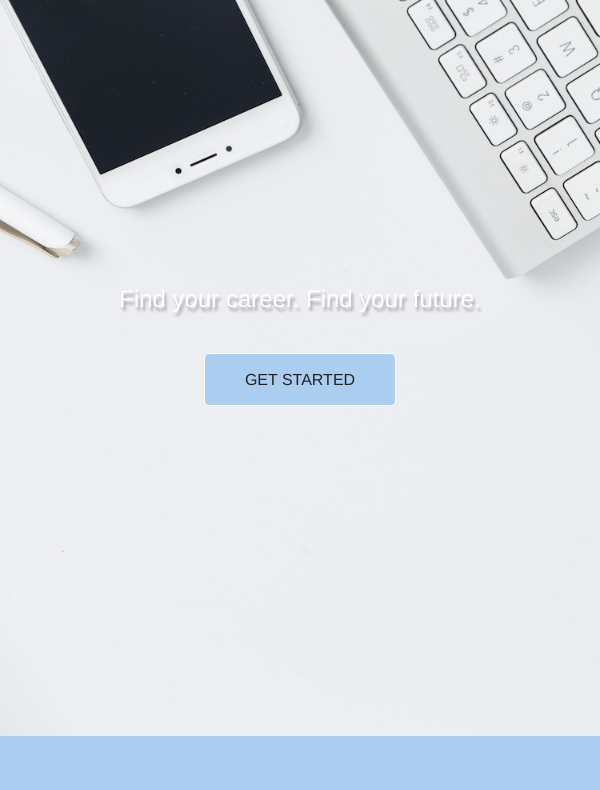
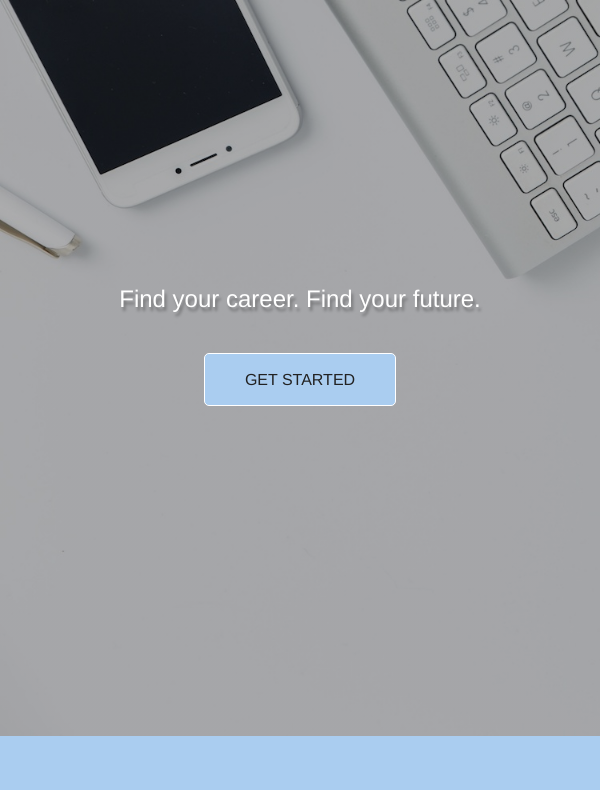
Before and after one commit to jessicali70/HorizonCareers, a plain HTML site: page index.html in a window 600 px wide. Shown: the part 64-854 px from the top of the page. Drawn offline with nearby package versions, Linux system fonts and the light colour scheme.

Commit message:
index background

```diff
--- a/index.html
+++ b/index.html
@@ -14,7 +14,7 @@
 /* only if people see it */
 @media screen and (max-width: 600px) {
   .slideshow {
-    background: url("images/slideshow-background-700.jpeg");
+    background: linear-gradient(rgba(0,0,0,0.3), rgba(0,0,0,0.3)), url("images/slideshow-background-700.jpeg");
     background-attachment: fixed;
     background-size:cover;
 
@@ -30,7 +30,7 @@
 }
 @media screen and (min-width: 600px) and (max-width: 1200px) {
   .slideshow {
-    background: url("images/slideshow-background-1500.jpeg");
+    background: linear-gradient(rgba(0,0,0,0.3), rgba(0,0,0,0.3)), url("images/slideshow-background-1500.jpeg");
     background-attachment: fixed;
     background-size:cover;
 
@@ -46,7 +46,7 @@
 }
 @media screen and (min-width: 1200px) {
   .slideshow {
-    background: url("images/slideshow-background.jpeg");
+    background: linear-gradient(rgba(0,0,0,0.3), rgba(0,0,0,0.3)), url("images/slideshow-background.jpeg");
     background-attachment: fixed;
     background-size:cover;
 
```
